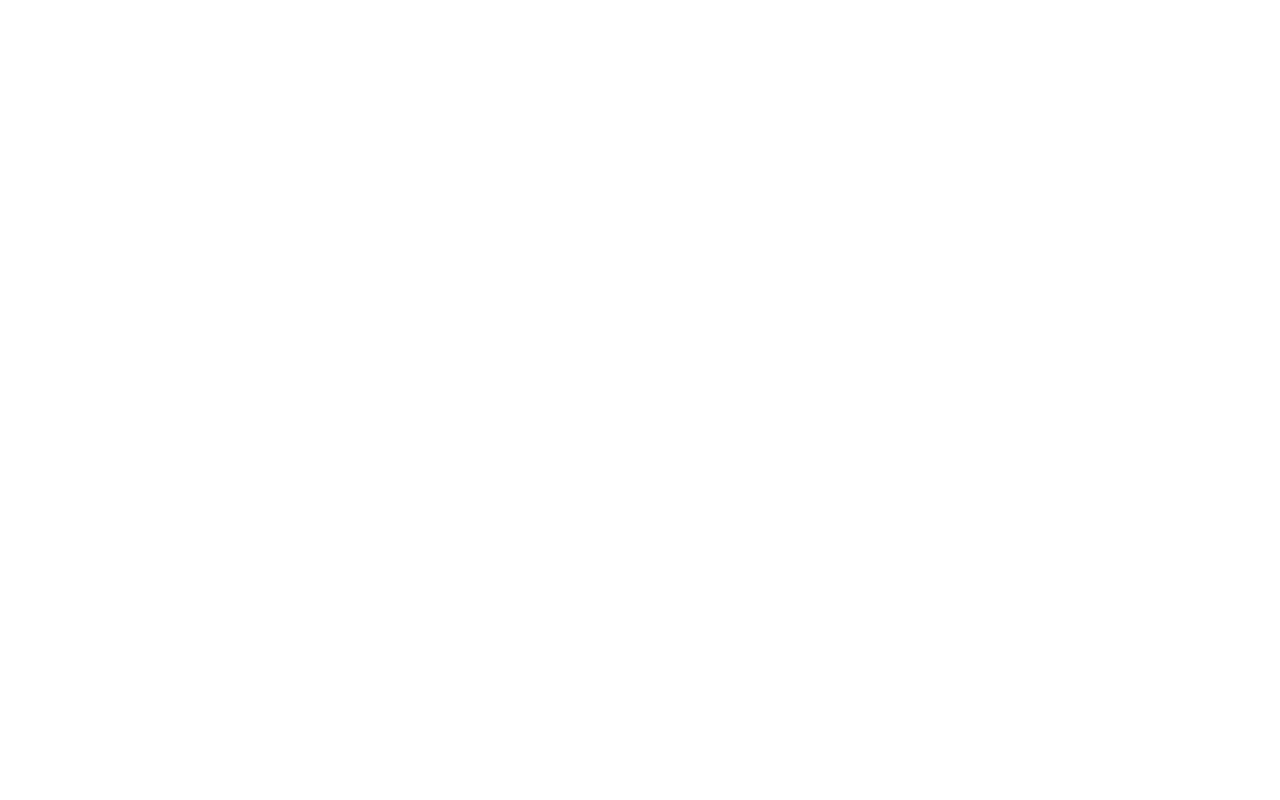
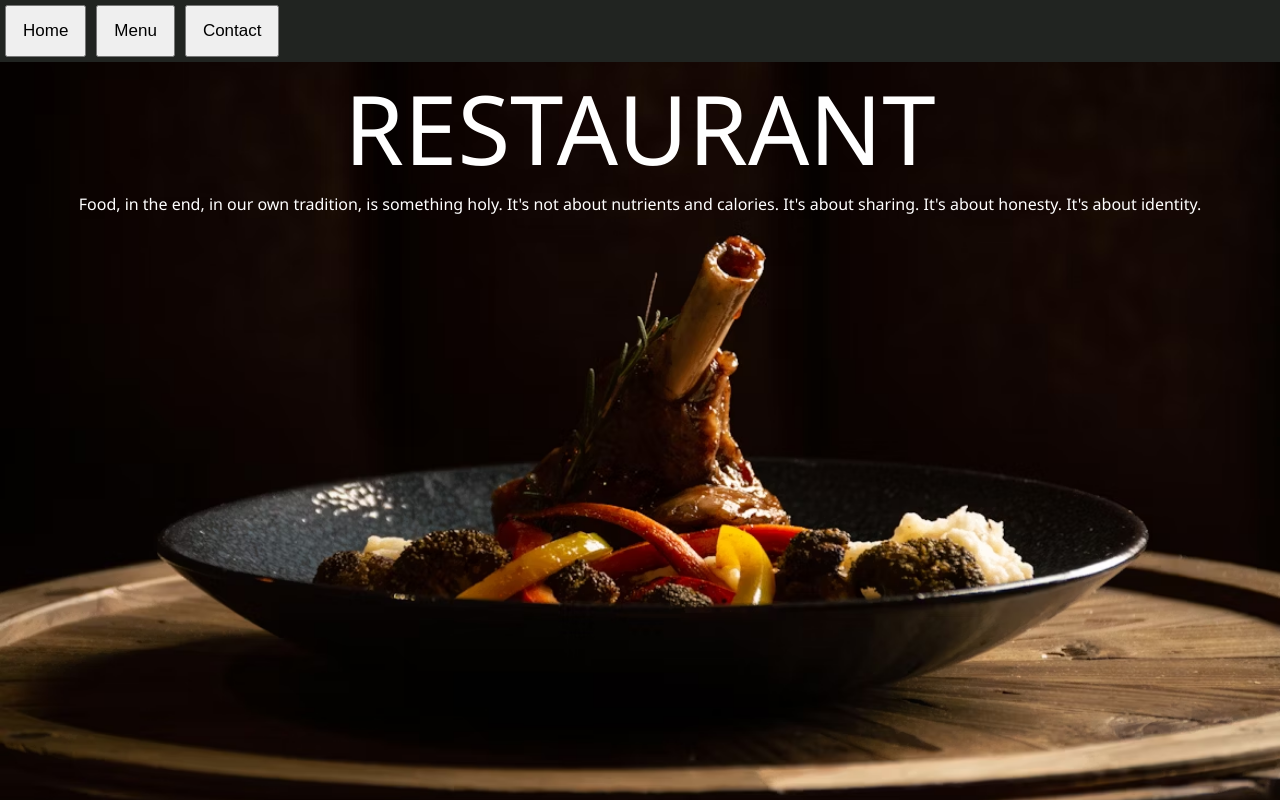
Before and after one commit to hanson777/restaurant-page, a website built with webpack: page src/template.html in a window 1280 px wide. Built offline with nearby package versions, Linux system fonts and the light colour scheme.

Commit message:
Add homepage by creating a new module and importing a function into index.js

```diff
--- /dev/null
+++ b/src/homepage.js
@@ -0,0 +1,24 @@
+const loadPage = () => {
+    for (let i = 0; i < 3; i++) {
+        const button = document.createElement("button");
+        button.classList.add(`number-${i}`);
+        document.querySelector(".nav").appendChild(button);
+    }
+
+    document.querySelector(".number-0").textContent = "Home";
+    document.querySelector(".number-1").textContent = "Menu";
+    document.querySelector(".number-2").textContent = "Contact";
+
+    const title = document.createElement("div");
+    title.classList.add("title");
+    title.textContent = "RESTAURANT";
+    document.getElementById("content").appendChild(title);
+
+    const caption = document.createElement("div");
+    caption.classList.add("caption");
+    caption.textContent =
+        "Food, in the end, in our own tradition, is something holy. It's not about nutrients and calories. It's about sharing. It's about honesty. It's about identity.";
+    document.querySelector("#content").appendChild(caption);
+}
+
+export default loadPage;
--- a/src/index.js
+++ b/src/index.js
@@ -1,3 +1,4 @@
 import "./styles.css";
+import loadPage from "./homepage.js";
 
-console.log("Hello World");
+loadPage();
--- a/src/styles.css
+++ b/src/styles.css
@@ -0,0 +1,41 @@
+body {
+    background-image: url('images/ribs.avif'); /* Replace with your image path */
+    background-repeat: no-repeat; /* Prevents image from repeating */
+    background-size: cover; /* Ensures image covers the entire background */
+    background-position: center; /* Centers the image */
+    background-attachment: fixed; /* Keeps the image fixed while scrolling */
+    margin: 0;
+}
+
+#content {
+    font-family: 'Segoe UI', Tahoma, Geneva, Verdana, sans-serif;
+    display: flex;
+    justify-content: center;
+    align-items: center;
+    flex-direction: column;
+    color: white;
+}
+
+.title {
+    font-size: 6rem;
+    margin: 0;
+    padding: 0;
+}
+
+nav {
+    background-color: #212421;
+    overflow: hidden;
+    padding: 0;
+    margin: 0;
+}
+
+nav > button {
+    float: left;
+    color: #f2f2f2;
+    text-align: center;
+    padding: 14px 16px;
+    text-decoration: none;
+    font-size: 17px;
+    color: black;
+    margin: 5px;
+}
--- a/src/template.html
+++ b/src/template.html
@@ -7,7 +7,7 @@
 </head>
 <body>
     <header>
-        <nav></nav>
+        <nav class="nav"></nav>
     </header>
     <div id="content"></div>
 </body>
```
Also changed, not shown: src/images/background-image.avif (added), src/images/background-image.jpg (added), src/images/ribs.avif (added).
